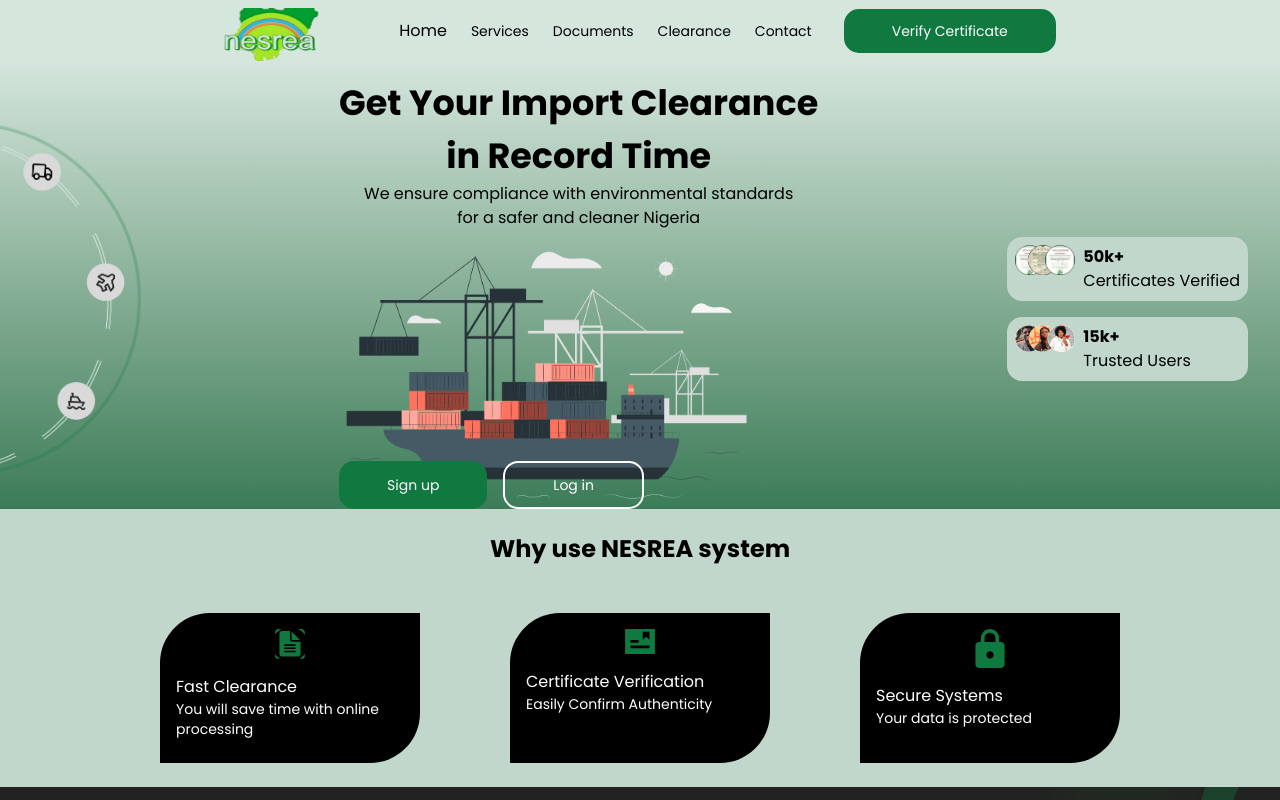
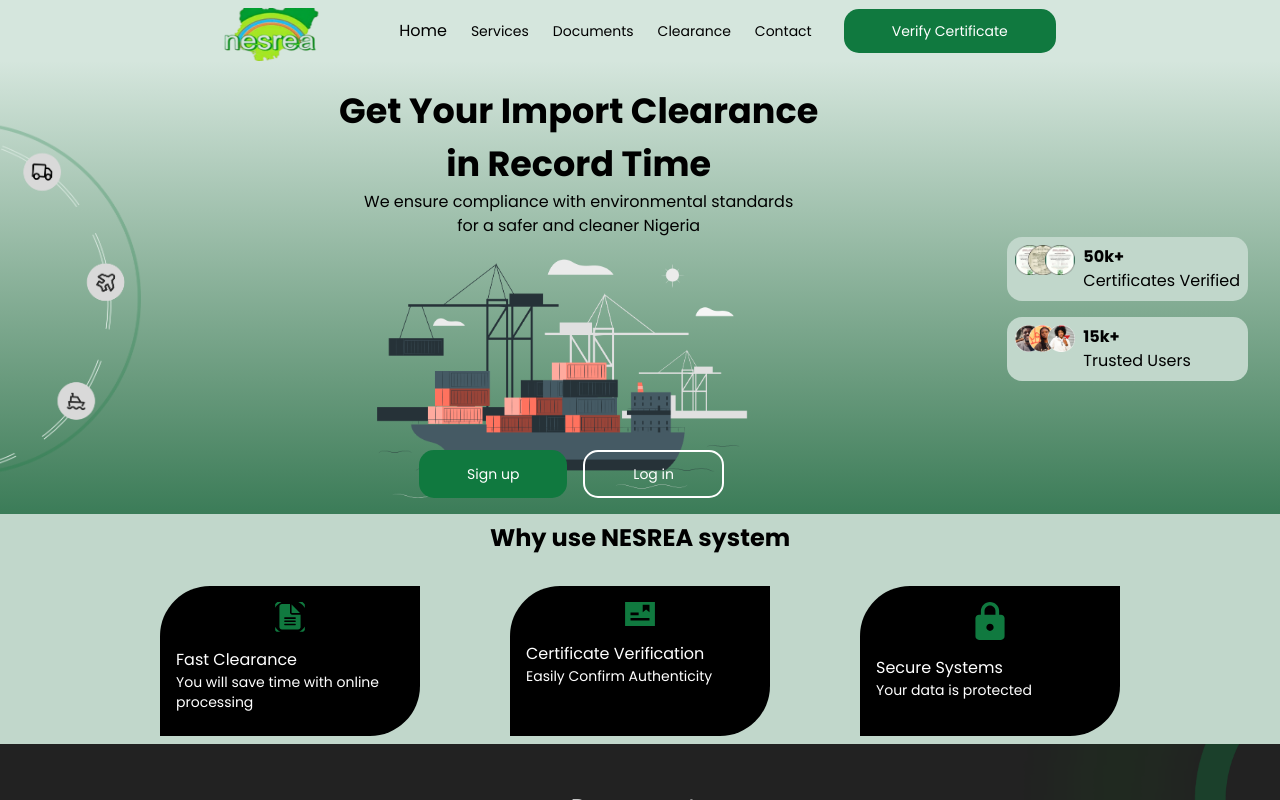
Before and after one commit to Denike-d/nesrea, a Next.js app: page /landing/home in a window 1280 px wide. Shown: the top 800 px of the page. Built offline with nearby package versions, Linux system fonts and the light colour scheme.

Commit message:
quick fix

```diff
--- a/src/components/landing/hero-section.tsx
+++ b/src/components/landing/hero-section.tsx
@@ -12,7 +12,7 @@
 export default function HeroSection() {
   return (
     <div>
-      <div className="pt-8 flex justify-between">
+      <div className="pt-8 flex justify-between pb-4">
         <div>
           <MotionImage
             src={Eclipse}
@@ -27,7 +27,7 @@
             }}
           />
         </div>
-        <div className="-mt-4 items-center">
+        <div className="-mt-2 items-center">
           <h5 className="font-bold text-[35px] flex text-center ">
             Get Your Import Clearance <br /> in Record Time
           </h5>
@@ -35,9 +35,9 @@
             We ensure compliance with environmental standards <br /> for a safer
             and cleaner Nigeria
           </p>
-          <div className=" relative items-center">
+          <div className=" relative items-center ml-8">
             <MotionImage
-              width={400}
+              width={370}
               src={Pana}
               alt="ship"
               className="mt-4 flex items-center"
@@ -48,7 +48,7 @@
                 ease: "easeInOut",
               }}
             />
-            <div className="flex justify-center -mr-30 gap-x-4 -mt-18 absolute bottom-0 ">
+            <div className="flex justify-center ml-12 gap-x-4 -mt-18 absolute bottom-0 ">
               <PrimaryButton title="Sign up" />
               <PrimaryButton
                 title="Log in"
--- a/src/components/landing/why.tsx
+++ b/src/components/landing/why.tsx
@@ -4,11 +4,11 @@
 
 export default function Why() {
   return (
-    <div className="bg-[#C1D7CB] py-6 px-20">
+    <div className="bg-[#C1D7CB] py-2 px-20">
       <h5 className="text-center text-black font-bold text-2xl">
         Why use NESREA system
       </h5>
-      <div className="justify-between mx-20 mt-12 flex items-centre ">
+      <div className="justify-between mx-20 mt-8 flex items-centre ">
         {whyContent.map((item) => (
           <div
             key={item.id}
```
